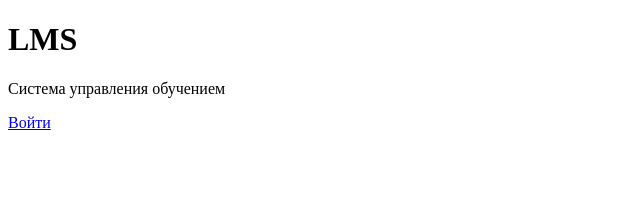
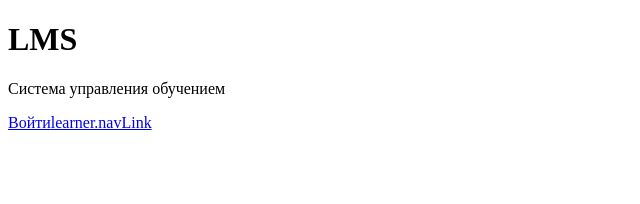
Before and after one commit to serg3004/lms-for-my-using, a React (Vite) app in the folder apps/web/: page / in a window 1280 px wide. Shown: the top 204 px of the page, without its empty margins (0-640 px from the left). Built offline with nearby package versions, Linux system fonts and the light colour scheme.

Commit message:
feat(web): route learner home

```diff
--- a/apps/web/src/app/App.tsx
+++ b/apps/web/src/app/App.tsx
@@ -1,21 +1,28 @@
 import { useTranslation } from 'react-i18next';
 
+import { LearnerHomePage } from './LearnerHomePage.js';
 import { LoginPage } from './LoginPage.js';
 
 export function App() {
   const { t } = useTranslation();
+  const pathname = window.location.pathname;
 
-  if (window.location.pathname === '/login') {
+  if (pathname === '/login') {
     return <LoginPage />;
+  }
+
+  if (pathname === '/learn') {
+    return <LearnerHomePage />;
   }
 
   return (
     <main>
       <h1>{t('app.title')}</h1>
       <p>{t('app.subtitle')}</p>
-      <p>
+      <nav>
         <a href="/login">{t('login.navLink')}</a>
-      </p>
+        <a href="/learn">{t('learner.navLink')}</a>
+      </nav>
     </main>
   );
 }
```
